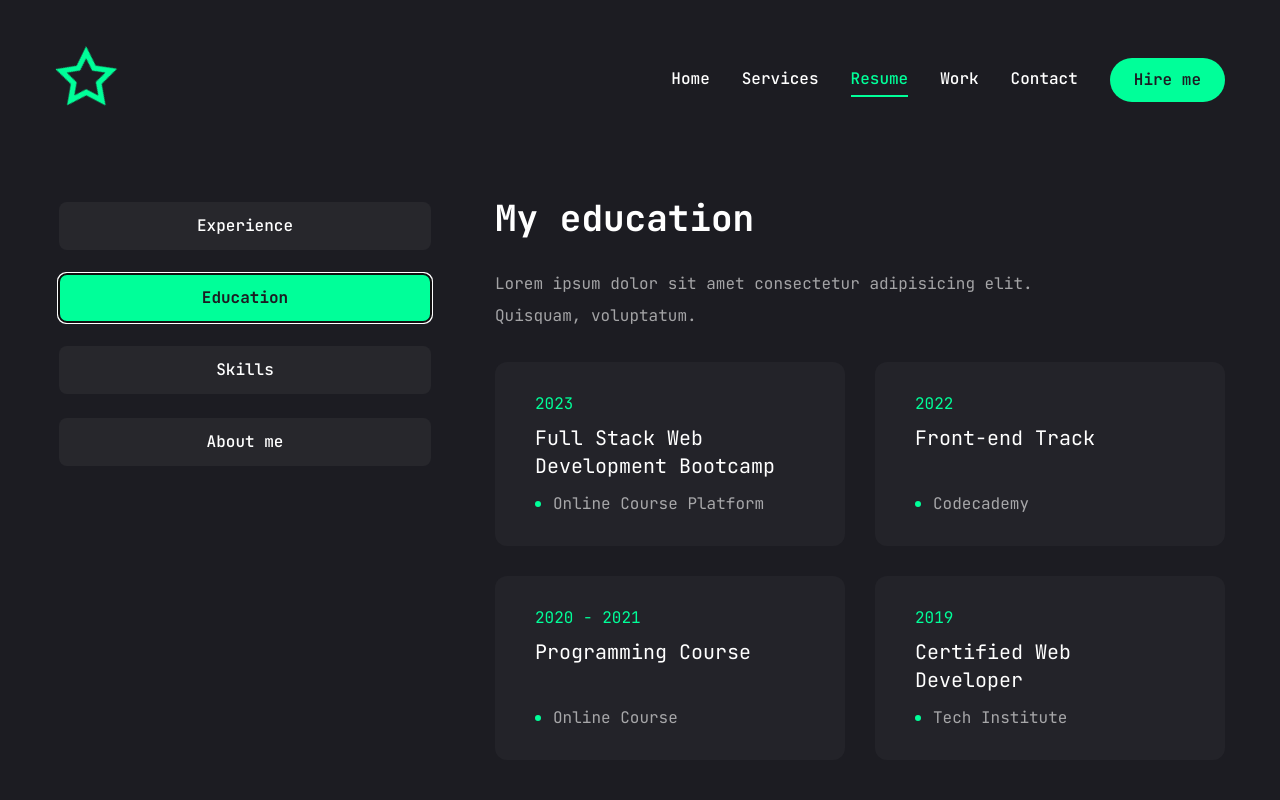
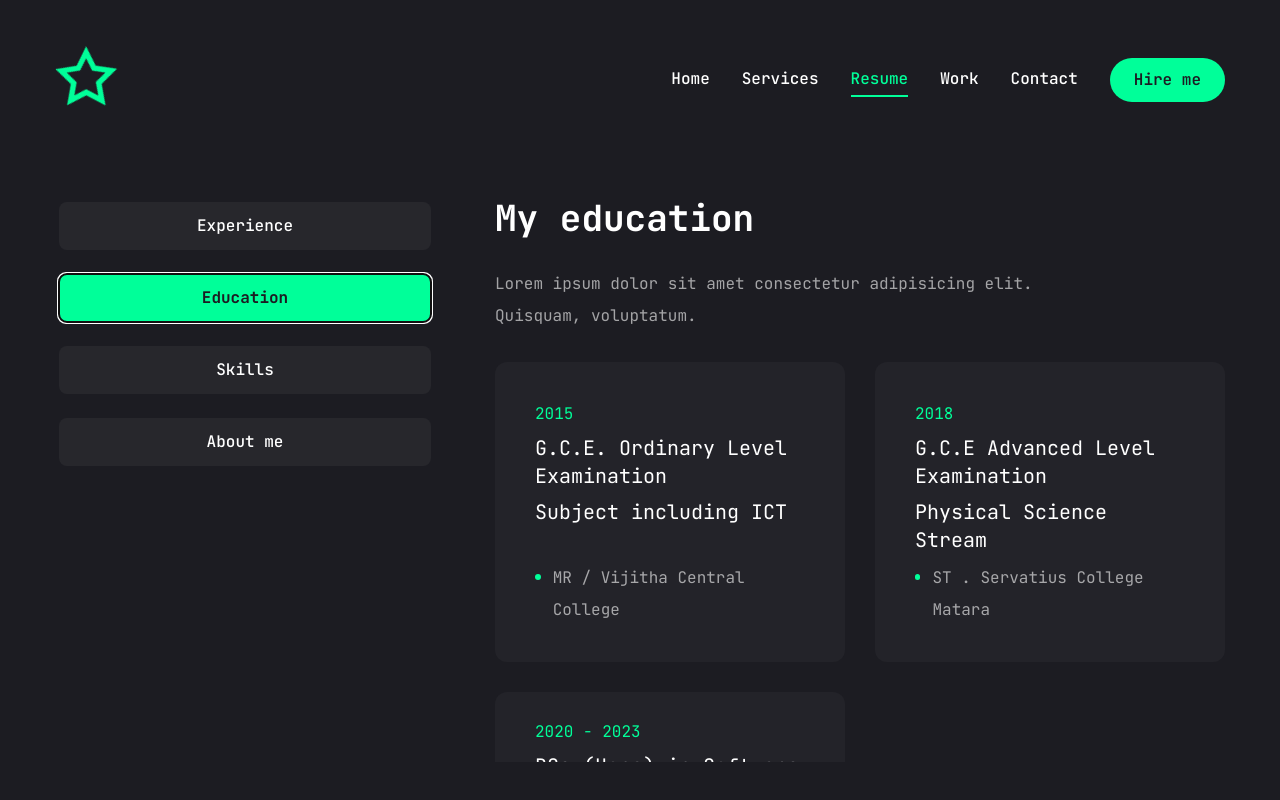
Before and after one commit to NonimUdara/my-portfolio, a Next.js app: page /resume in a window 1280 px wide. Both pictures are taken after a click on the tab "Education". Built offline with nearby package versions, Linux system fonts and the light colour scheme.

Commit message:
update resume education

```diff
--- a/app/resume/page.jsx
+++ b/app/resume/page.jsx
@@ -40,10 +40,10 @@ const about = {
       fieldName: "Email",
       fieldValue: "nonimudara123@gmail.com"
     },
-    // {
-    //   fieldName: "Freelancer",
-    //   fieldValue: "Available"
-    // },
+    {
+      fieldName: "Freelancer",
+      fieldValue: "Available"
+    },
     {
       fieldName: "Languages",
       fieldValue: "English, Sinhala"
@@ -97,39 +97,22 @@ const education = {
   description: "Lorem ipsum dolor sit amet consectetur adipisicing elit. Quisquam, voluptatum.",
   items: [
     {
-      institution: "Online Course Platform",
-      degree: "Full Stack Web Development Bootcamp",
-      duration: "2023",
+      institution: "MR / Vijitha Central College",
+      degree: "G.C.E. Ordinary Level Examination",
+      pharagraph: "Subject including ICT",
+      duration: "2015",
     },
     {
-      institution: "Codecademy",
-      degree: "Front-end Track",
-      duration: "2022",
+      institution: "ST . Servatius College Matara",
+      degree: " G.C.E Advanced Level Examination",
+      pharagraph: "Physical Science Stream",
+      duration: "2018",
     },
     {
-      institution: "Online Course",
-      degree: "Programming Course",
-      duration: "2020 - 2021",
-    },
-    {
-      institution: "Tech Institute",
-      degree: "Certified Web Developer",
-      duration: "2019",
-    },
-    {
-      institution: "Tech Institute",
-      degree: "Certified Web Developer",
-      duration: "2019",
-    },
-    {
-      institution: "Design School",
-      degree: "Diploma in Graphic Design",
-      duration: "2016 - 2018",
-    },
-    {
-      institution: "Community College",
-      degree: "Associate Degree in Computer Science",
-      duration: "2014 - 2016",
+      institution: "NSBM affiliated with University of Plymouth",
+      degree: "BSc (Hons) in Software Engineering",
+      pharagraph: "Awarded: Second Class Honours (Upper Division)",
+      duration: "2020 - 2023",
     },
   ],
 };
@@ -252,18 +235,22 @@ const Resume = () => {
                       return (
                         <li
                           key={index}
-                          className="bg-[#232329] h-[184px] py-6 px-10 rounded-xl
+                          className="bg-[#232329] h-[300px] py-6 px-10 rounded-xl
                         flex flex-col justify-center items-center lg:items-start
                         gap-1"
                         >
                           <span className="text-accent">{item.duration}</span>
-                          <h3 className="text-xl max-w-[260px] min-h-[60px]
+                          <h3 className="text-xl max-w-auto min-h-[60px]
                           text-center lg:text-left">{item.degree}</h3>
-                          <div className="flex items-center gap-3">
+                          <h3 className="text-xl max-w-auto min-h-[60px]
+                          text-center lg:text-left">{item.pharagraph}</h3>
+                          <div className="flex items-start gap-3">
                             {/* dot */}
-                            <span className="w-[6px] h-[6px] rounded-full bg-accent"></span>
+                            <span className="w-[6px] h-[6px] rounded-full bg-accent mt-[12px]"></span>
                             <p className="text-white/60">{item.institution}</p>
                           </div>
+
+
                         </li>
                       )
                     })}
@@ -310,10 +297,10 @@ const Resume = () => {
               <div className="flex flex-col gap-[30px]">
                 <h3 className="text-4xl font-bold">{about.title}</h3>
                 <p className="max-w-[600px] text-white/60 mx-auto xl:mx-0">{about.description}</p>
-                <ul className="grid grid-cols-1 xl:grid-cols-2 gap-y-6 max-w-[620px]
+                <ul className="grid grid-cols-1 xl:grid-cols-2 gap-y-6 max-w-[750px]
                 mx-auto xl:mx-0">
                   {about.info.map((item, index) => {
-                    return(
+                    return (
                       <li key={index} className="flex items-center justify-center
                       xl:justify-start gap-4">
                         <span className="text-white/60">{item.fieldName}</span>
```
